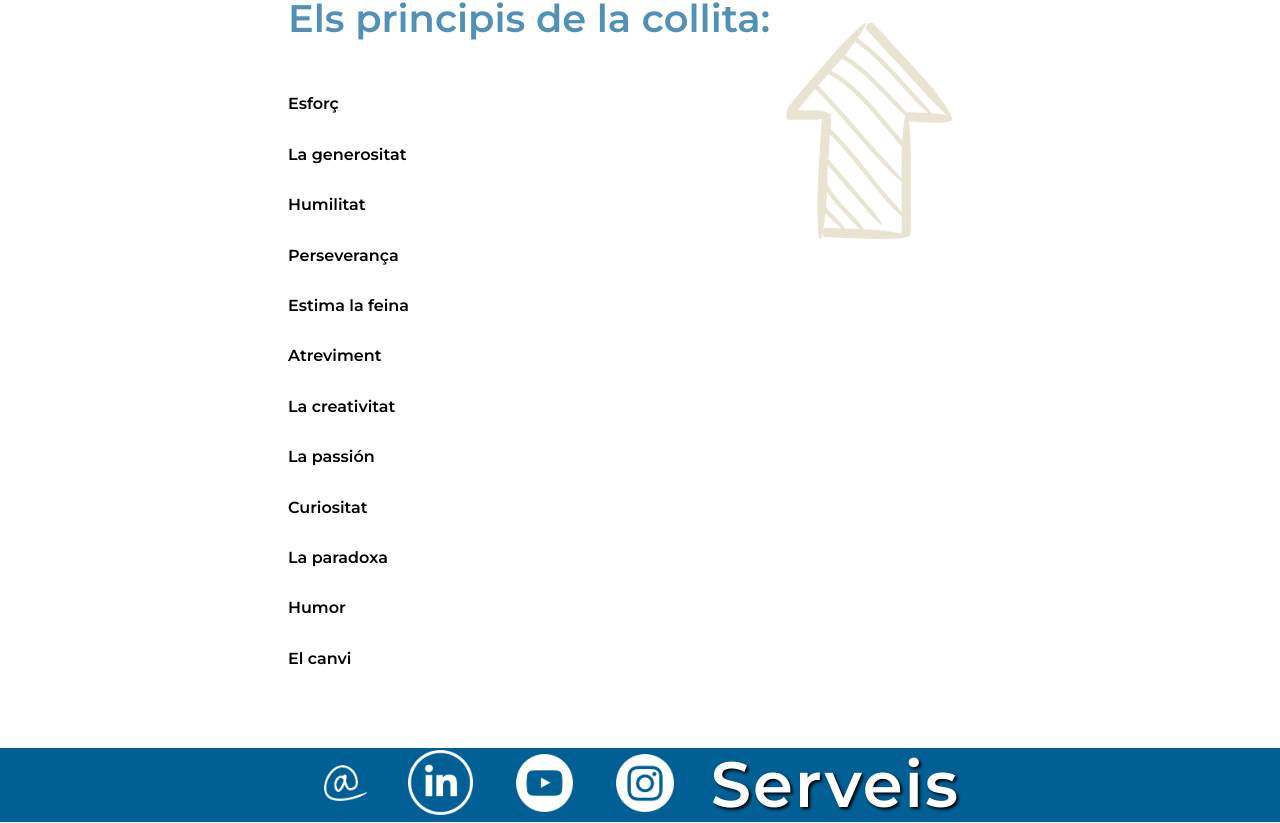
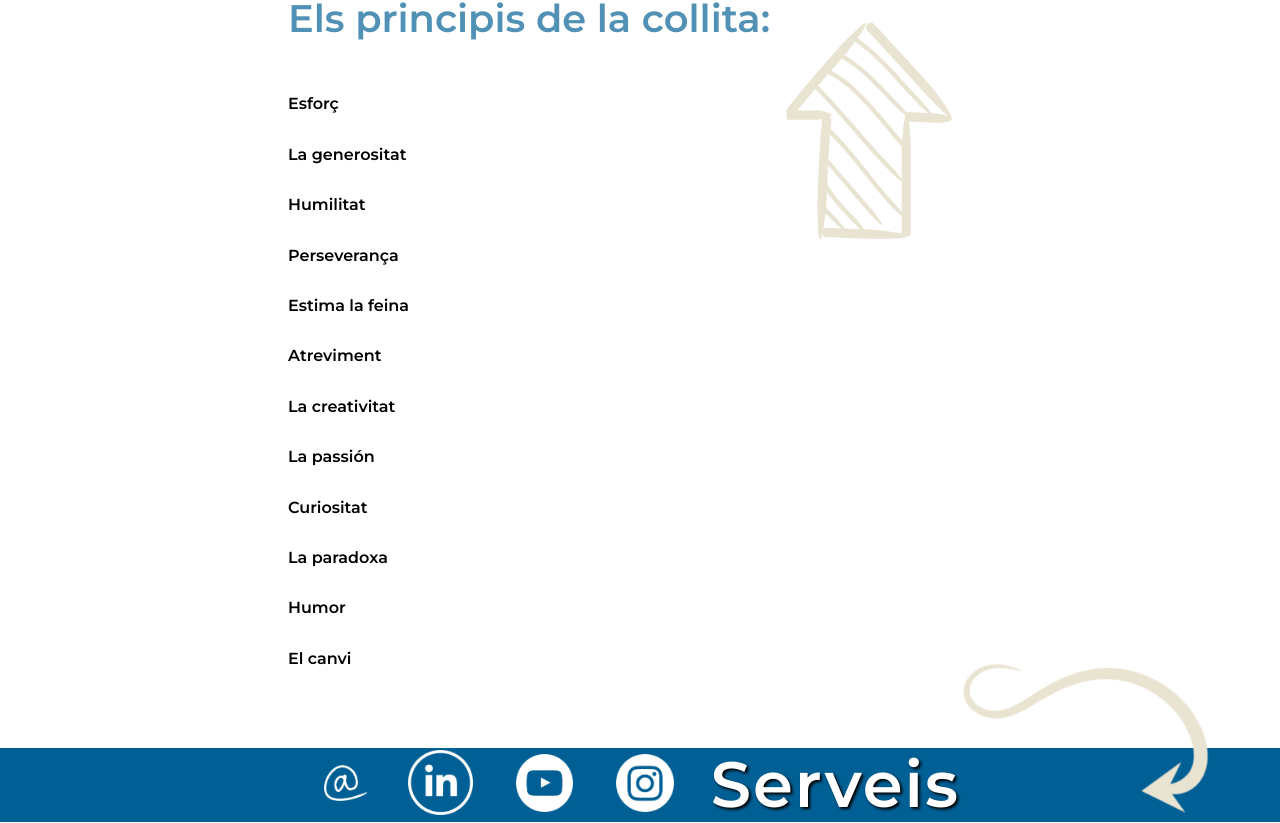
Before and after one commit to devlitus/vite-roger, a React (Vite) app: page /about in a window 1280 px wide. Shown: the part 5251-6074 px from the top of the page. Built offline with nearby package versions, Linux system fonts and the light colour scheme; a web font is replaced by a local one.

Commit message:
Component About
implement component footer

```diff
--- a/src/pages/about/About.jsx
+++ b/src/pages/about/About.jsx
@@ -103,12 +103,21 @@ export const About = () => {
           <p className='text-valor'>{t('about.principis.canvi')}</p>
         </div>
         <img
+          loading='lazy'
           className='image-arrowUp'
           src='/assets/resources/arrowDownRect.png'
           alt=''
         />
       </div>
-      <Footer />
+      <section className='home-footer'>
+        <Footer />
+        <img
+          loading='lazy'
+          className='home-image-footer'
+          src='/assets/resources/arrow-rotate.png'
+          alt=''
+        />
+      </section>
     </div>
   );
 };
```
